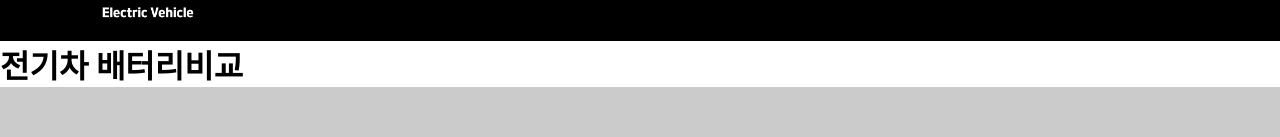
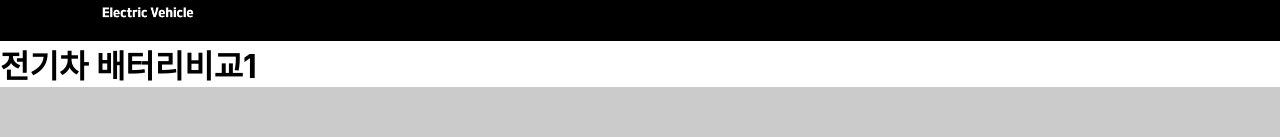
Before and after one commit to teamCreeper/EV-FRONTEND, a React (Create React App) app: page /Carbattery in a window 1280 px wide. Shown: the part 192-329 px from the top of the page. Built offline with nearby package versions, Linux system fonts and the light colour scheme.

Commit message:
:sparkles:feat/테스트
test입니다.

```diff
--- a/src/components/Carbattery.js
+++ b/src/components/Carbattery.js
@@ -3,7 +3,7 @@ import React from "react";
 function Carbattery() {
   return (
     <div>
-      <h1>전기차 배터리비교</h1>
+      <h1>전기차 배터리비교1</h1>
     </div>
   );
 }
```
